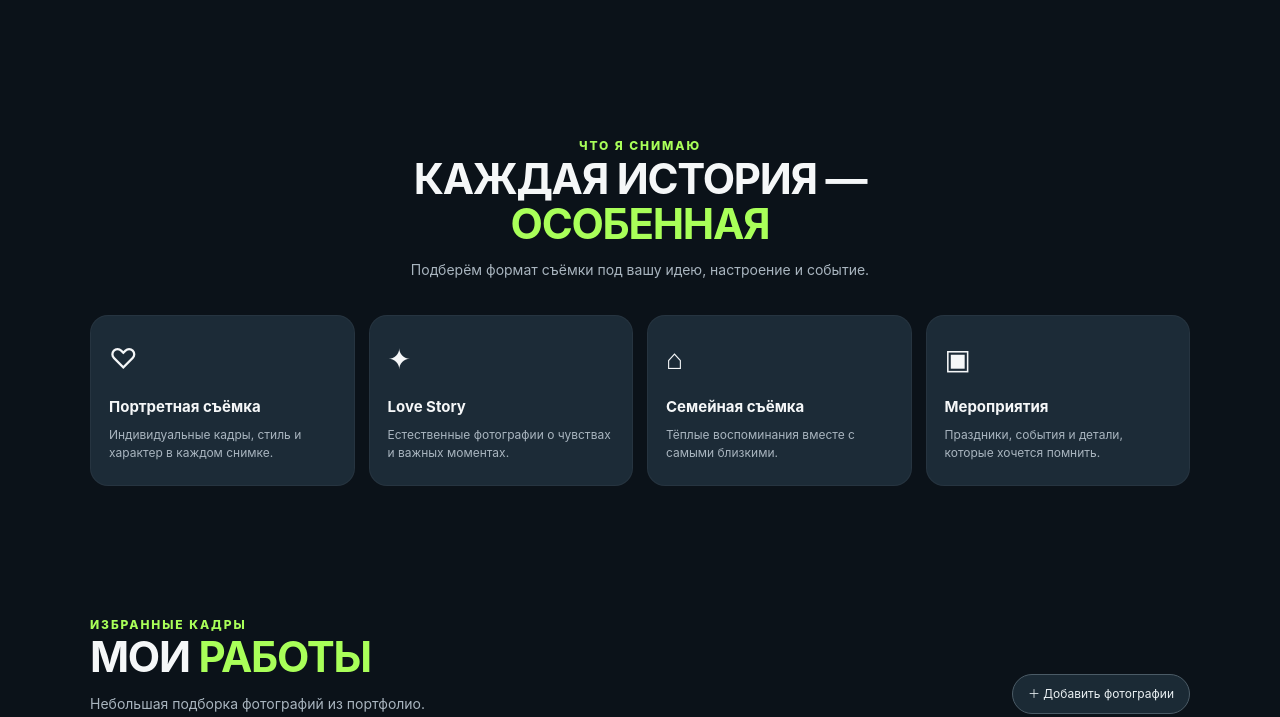
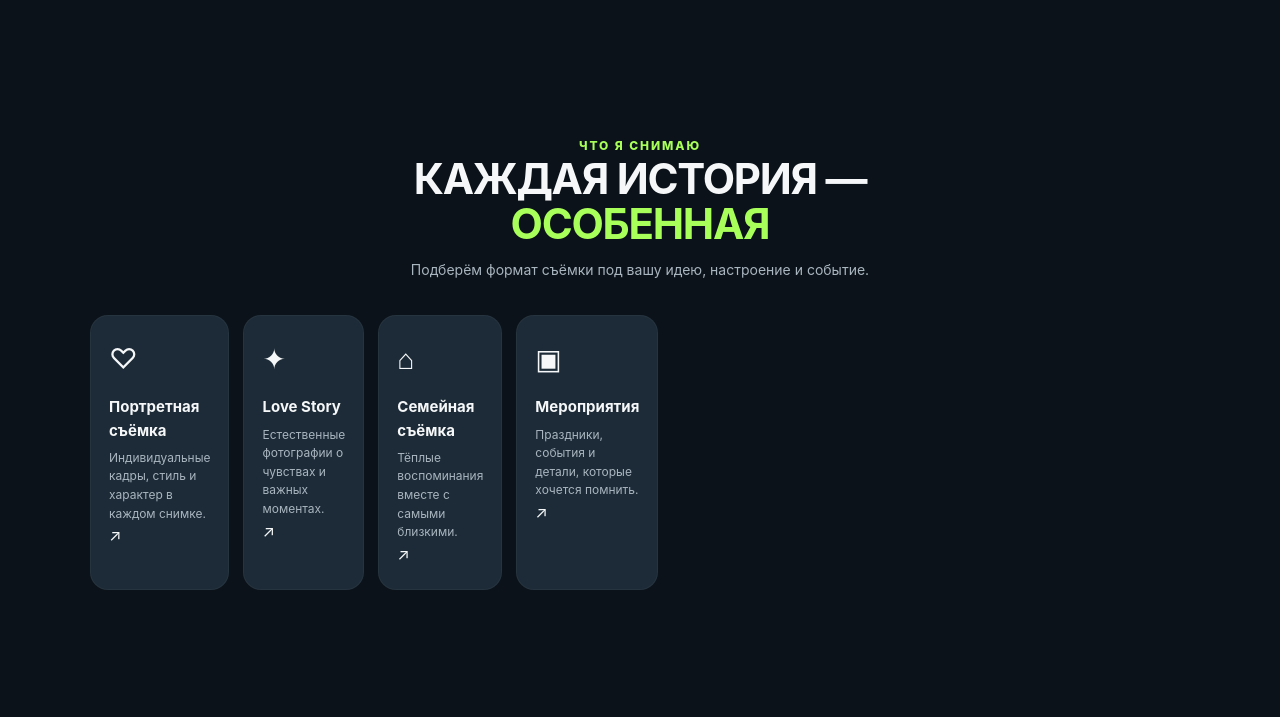
Before and after one commit to k8558104-netizen/k855810.githup.io, a plain HTML site: page index.html in a window 1280 px wide. Shown: the part 563-1280 px from the top of the page. Drawn offline with Linux system fonts and the light colour scheme.

Commit message:
Update index.html

```diff
--- a/index.html
+++ b/index.html
@@ -76,10 +76,45 @@
   <section id="services" class="wrap">
     <div class="section-head"><div class="eyebrow">Что я снимаю</div><h2>КАЖДАЯ ИСТОРИЯ — <span class="accent">ОСОБЕННАЯ</span></h2><p class="sub">Подберём формат съёмки под вашу идею, настроение и событие.</p></div>
     <div class="services">
-      <article class="service"><div class="ico">♡</div><h3>Портретная съёмка</h3><p>Индивидуальные кадры, стиль и характер в каждом снимке.</p></article>
-      <article class="service"><div class="ico">✦</div><h3>Love Story</h3><p>Естественные фотографии о чувствах и важных моментах.</p></article>
-      <article class="service"><div class="ico">⌂</div><h3>Семейная съёмка</h3><p>Тёплые воспоминания вместе с самыми близкими.</p></article>
-      <article class="service"><div class="ico">▣</div><h3>Мероприятия</h3><p>Праздники, события и детали, которые хочется помнить.</p></article>
+      <div class="services">
+
+  <article class="service">
+    <div class="ico">♡</div>
+    <div class="service-content">
+      <h3>Портретная съёмка</h3>
+      <p>Индивидуальные кадры, стиль и характер в каждом снимке.</p>
+    </div>
+    <span class="service-arrow">↗</span>
+  </article>
+
+  <article class="service">
+    <div class="ico">✦</div>
+    <div class="service-content">
+      <h3>Love Story</h3>
+      <p>Естественные фотографии о чувствах и важных моментах.</p>
+    </div>
+    <span class="service-arrow">↗</span>
+  </article>
+
+  <article class="service">
+    <div class="ico">⌂</div>
+    <div class="service-content">
+      <h3>Семейная съёмка</h3>
+      <p>Тёплые воспоминания вместе с самыми близкими.</p>
+    </div>
+    <span class="service-arrow">↗</span>
+  </article>
+
+  <article class="service">
+    <div class="ico">▣</div>
+    <div class="service-content">
+      <h3>Мероприятия</h3>
+      <p>Праздники, события и детали, которые хочется помнить.</p>
+    </div>
+    <span class="service-arrow">↗</span>
+  </article>
+
+</div>
     </div>
   </section>
 
```
